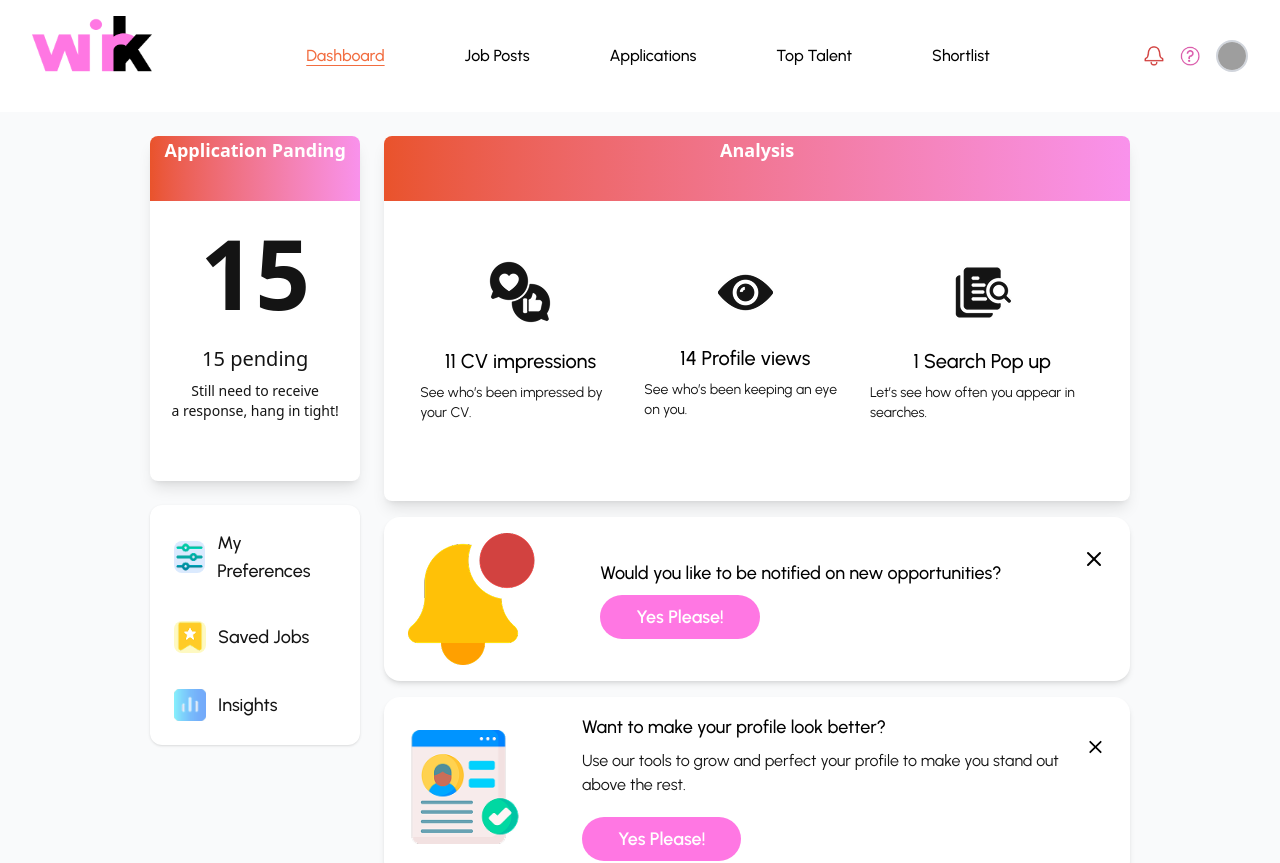
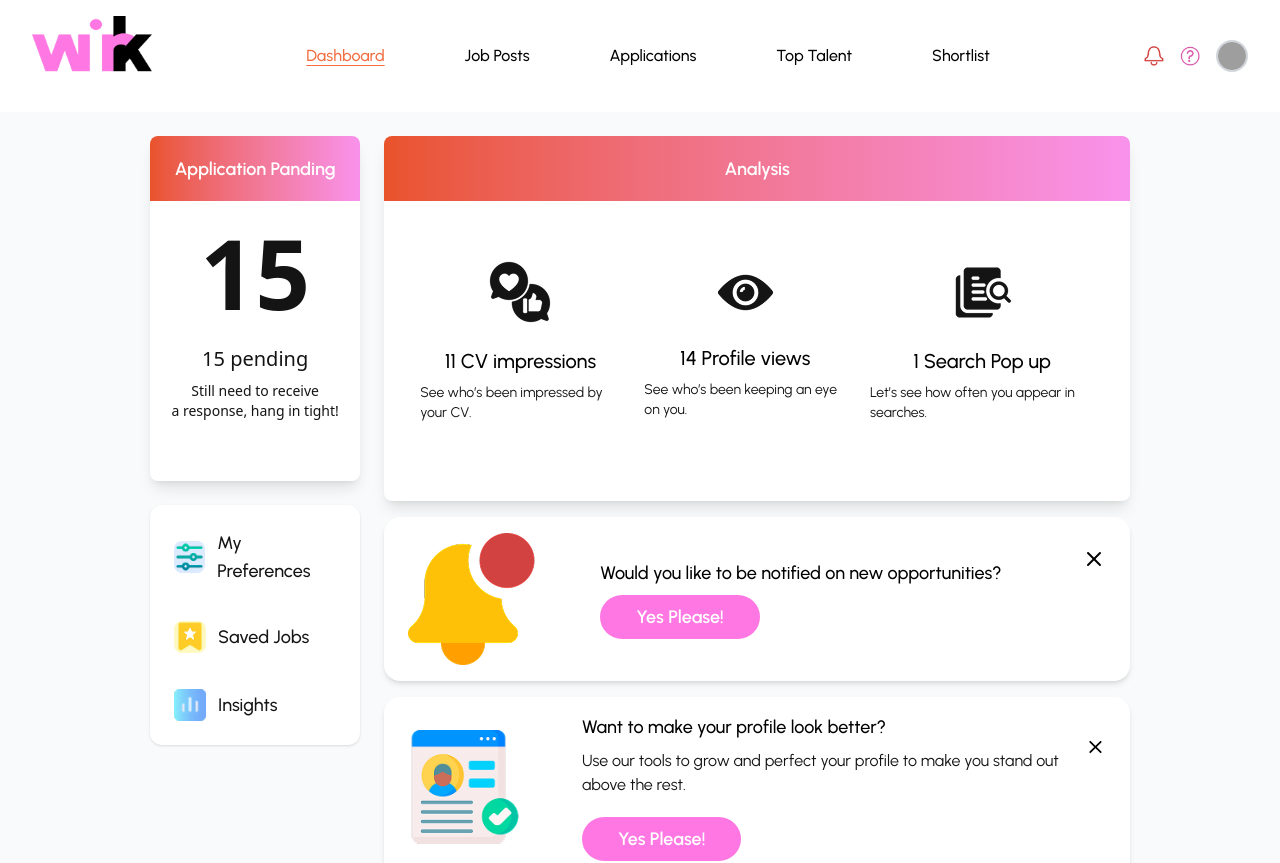
Before and after one commit to CodeV0123/wirk, a React (Vite) app: page /dashboard in a window 1280 px wide. Shown: the top 863 px of the page. Built offline with nearby package versions, Linux system fonts and the light colour scheme; grey boxes are pictures that could not be loaded.

Commit message:
Refactor Dashboard component styles for improved layout and consistency

```diff
--- a/src/components/Dashboard/Dashboard.jsx
+++ b/src/components/Dashboard/Dashboard.jsx
@@ -23,8 +23,8 @@ const Dashboard = () => {
           {/* Application Card */}
           <div className=" flex flex-col items-center justify-center bg-[#fff] rounded-lg shadow-lg">
             <p
-              className="bg-gradient-to-r from-[#e9532b] to-[#f992ec] text-white w-full h-[65px] text-center rounded-t-lg font-semibold text-lg"
-              styles={{ fontFamily: "Urbanist" }}
+              className="bg-gradient-to-r from-[#e9532b] to-[#f992ec] text-white w-full h-[65px] text-center rounded-t-lg font-semibold text-lg flex items-center justify-center"
+              style={{ fontFamily: "Urbanist" }}
             >
               Application Panding
             </p>
@@ -69,8 +69,8 @@ const Dashboard = () => {
           {/* Analysis */}
           <div className="flex flex-col justify-center items-center bg-[#fff] rounded-lg shadow-lg max-w-4xl mx-auto">
             <p
-              className=" mx-auto bg-gradient-to-r from-[#e9532b] to-[#f992ec] text-white w-full h-[65px] text-center rounded-t-lg font-semibold text-lg"
-              styles={{ fontFamily: "Urbanist" }}
+              className="bg-gradient-to-r from-[#e9532b] to-[#f992ec] text-white w-full h-[65px] text-center rounded-t-lg font-semibold text-lg flex items-center justify-center"
+              style={{ fontFamily: "Urbanist" }}
             >
               Analysis
             </p>
```
